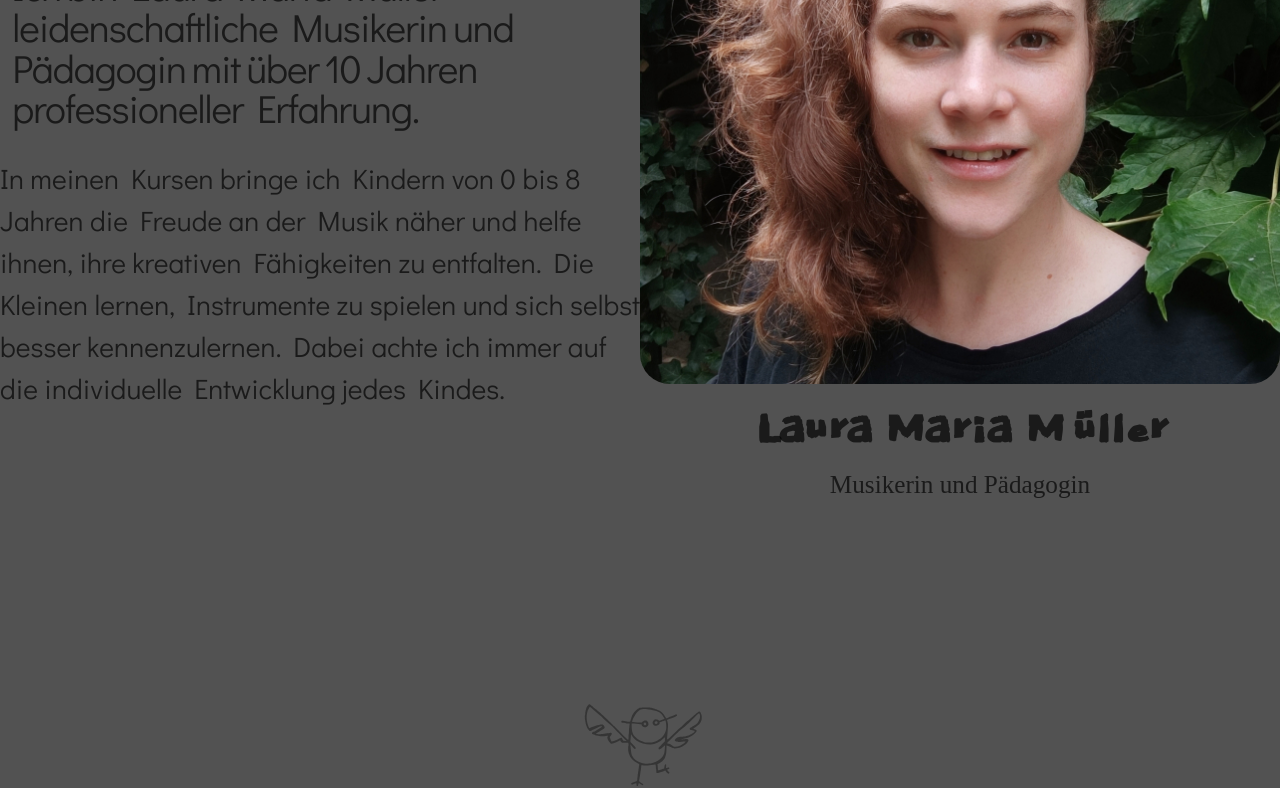
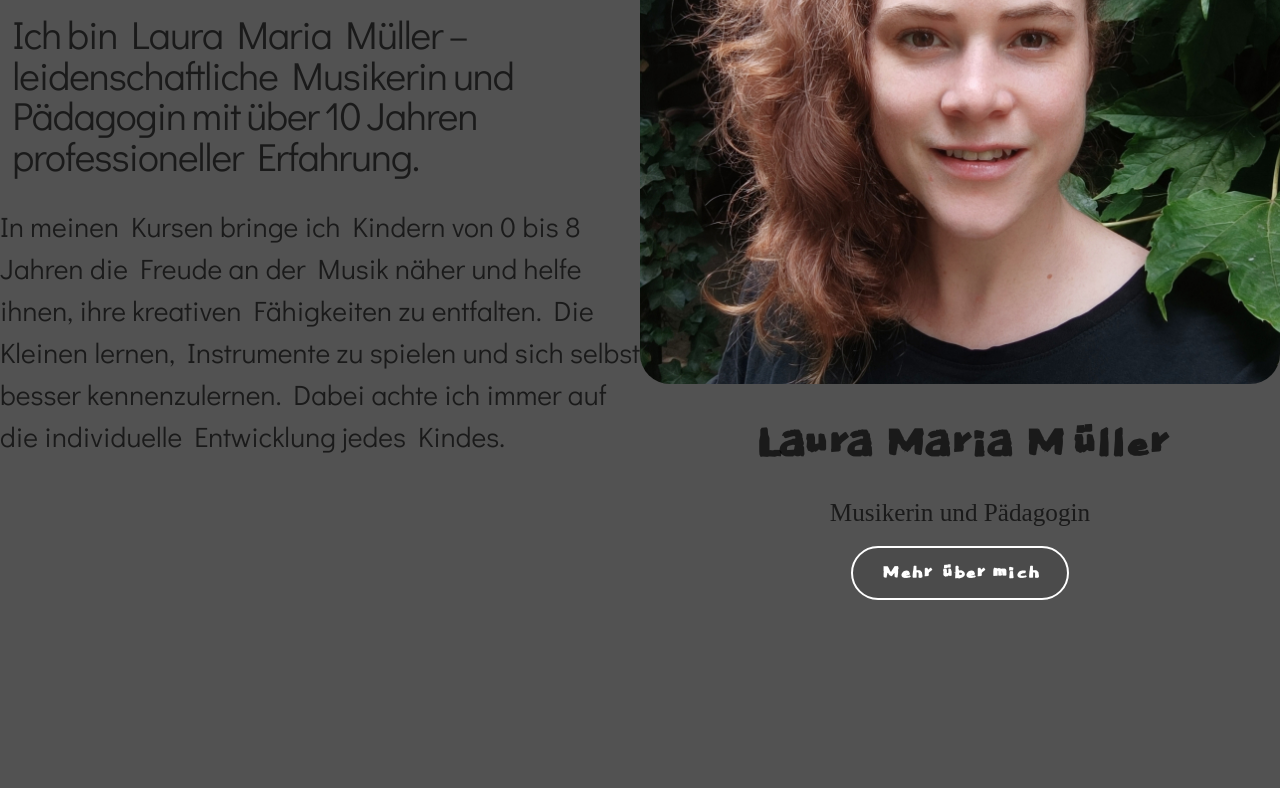
Before and after one commit to aeonyuonmiller/laura, a Next.js app: page / in a window 1280 px wide. Shown: the part 2625-3413 px from the top of the page. Built offline with nearby package versions, Linux system fonts and the light colour scheme.

Commit message:
added button

```diff
--- a/src/pages/index.js
+++ b/src/pages/index.js
@@ -158,7 +158,7 @@ export default function Home() {
             </p>
             </div>
 
-          <div>
+          <div className='centro'>
             <motion.div
               variants={hlone}
               initial="hidden"
@@ -167,8 +167,12 @@ export default function Home() {
             >
               <Image src="/portrait.jpg" alt="portrait" width={500} height={500} />
             </motion.div>
+
             <h5>Laura Maria Müller</h5>
             <h6>Musikerin und Pädagogin</h6>
+            <Link className="button" href="/ueber-mich" aria-label="Über mich" scroll={false} tabIndex={0}>
+              Mehr über mich
+            </Link>
           </div>
         </section>
 
--- a/src/styles/globals.css
+++ b/src/styles/globals.css
@@ -30,6 +30,31 @@
   }
 
   /* :root:has(#parallax:checked) a svg { */
+}
+
+.centro {
+  display: grid;
+  place-items: center;
+  gap: .5em;
+}
+
+a.button {
+  background: #00000014;
+  border-radius: 30px;
+  border: 2px solid #fff;
+  color: #fff;
+  font-family: var(--font-geist-sans);
+  font-size: 24px;
+  font-weight: 800;
+  padding: 0.2rem 1rem;
+  transition: all ease .4s;
+}
+
+a.button:hover,
+a.button:focus-visible {
+  background: #fff;
+  border: 2px solid #fff;
+  color: #000;
 }
 
 @font-face {
```
